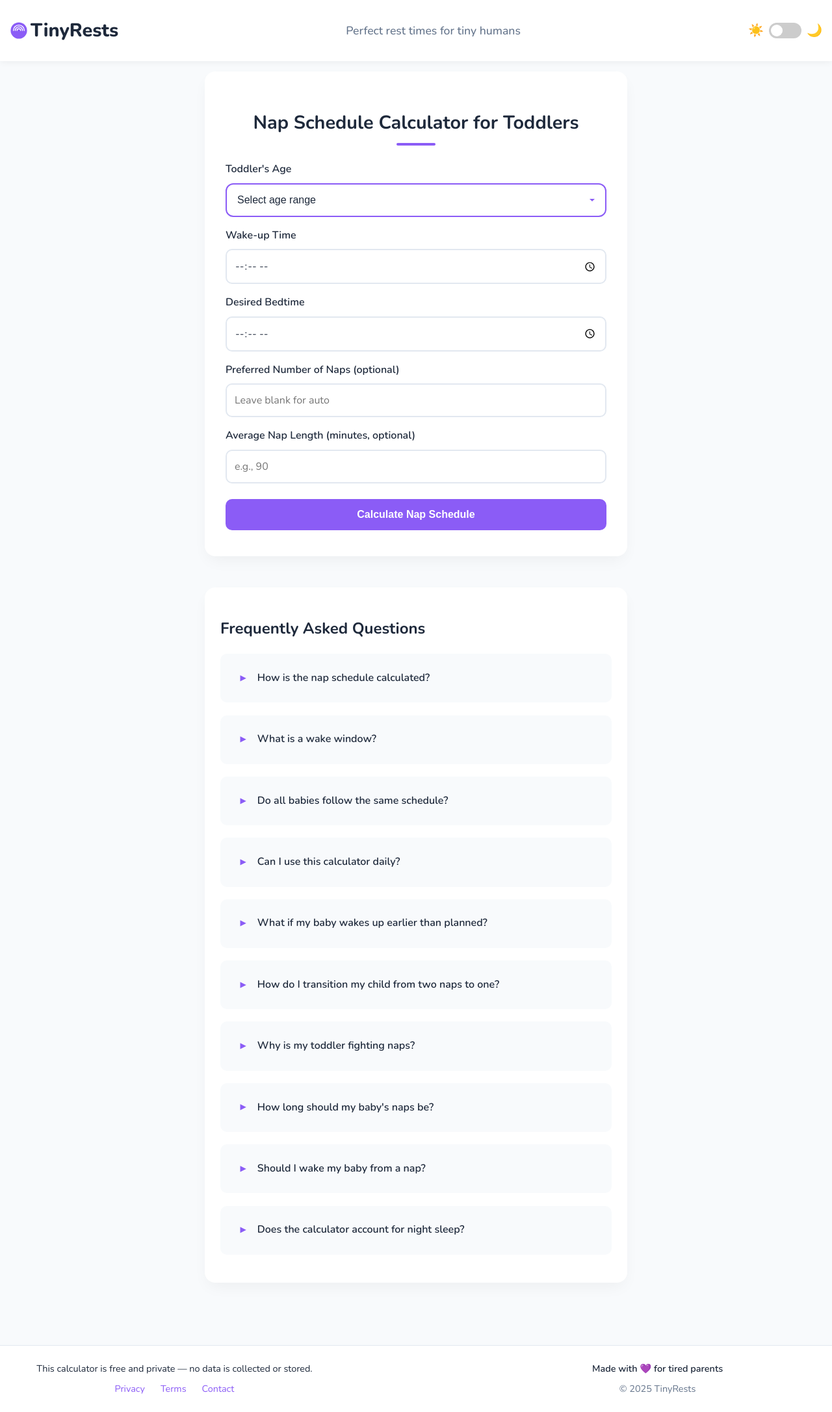
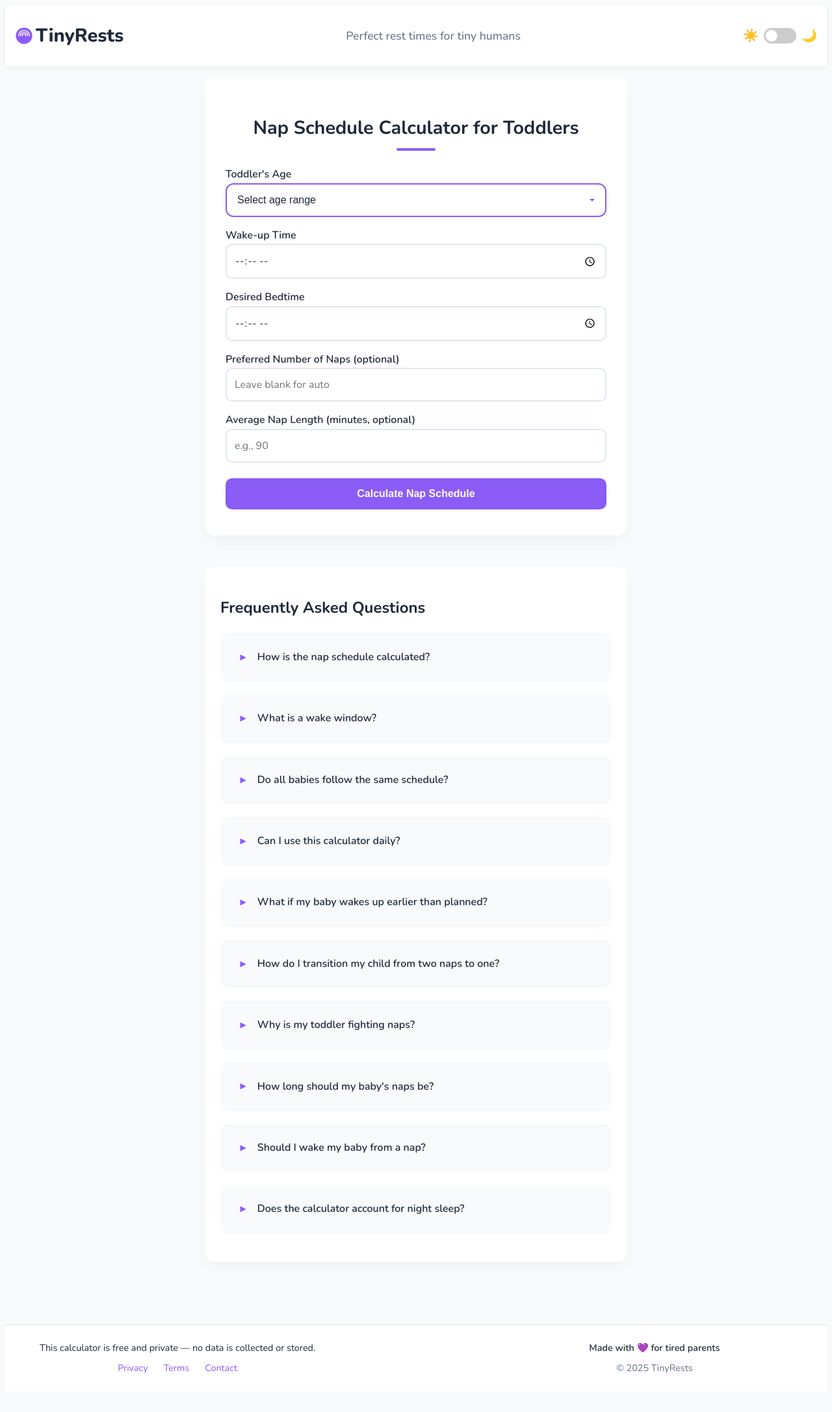
Before and after one commit to IUshakovsky/NapCalc, a Jekyll site: the page built from index.html, in a window 1280 px wide. Shown: the whole page at 65% size. Built offline with Jekyll 4.4.1, drawn with Linux system fonts in a browser that asks for light colours; after the commit the page ends 2149 px from its top, so only the background shows below that.

Commit message:
restore previous version

```diff
--- a/_layouts/default.html
+++ b/_layouts/default.html
@@ -1,29 +1,19 @@
 <!DOCTYPE html>
 <html lang="en">
 <head>
-  <!-- Preconnect to key resources - reduces connection setup time -->
+  <!-- Preconnect to key resources -->
   <link rel="preconnect" href="https://www.googletagmanager.com" crossorigin>
   <link rel="preconnect" href="https://cdn.jsdelivr.net" crossorigin>
   <link rel="preconnect" href="https://fonts.googleapis.com" crossorigin>
   <link rel="preconnect" href="https://fonts.gstatic.com" crossorigin>
 
-  <!-- Preload LCP elements and critical resources for faster rendering -->
-  <link rel="preload" as="style" href="{{ '/assets/css/bootstrap-custom.css' | relative_url }}" fetchpriority="high">
-  <link rel="preload" as="style" href="{{ '/assets/css/styles.css' | relative_url }}" fetchpriority="high">
+  <!-- Preload critical fonts -->
+  <link rel="preload" href="https://fonts.googleapis.com/css2?family=Nunito:wght@400;700&display=swap&text=ABCDEFGHIJKLMNOPQRSTUVWXYZabcdefghijklmnopqrstuvwxyz0123456789.,()-&font-display=swap" as="style">
+  <link rel="preload" href="https://fonts.googleapis.com/css2?family=Material+Symbols+Rounded:opsz,wght,FILL,GRAD@24,400,1,0&display=swap&font-display=swap" as="style">
 
-  <!-- Preload minimal subset of font for First Contentful Paint with block display -->
-  <link rel="preload" href="https://fonts.googleapis.com/css2?family=Nunito:wght@700&display=swap&text=TinyRestsPfcmhud&font-display=block" as="style" fetchpriority="high">
-  <link rel="stylesheet" href="https://fonts.googleapis.com/css2?family=Nunito:wght@700&display=swap&text=TinyRestsPfcmhud&font-display=block">
-
-  <!-- Inline SVG for instant first render -->
-  <style>
-    .logo-svg{width:28px;height:28px;display:inline-block}
-  </style>
-
-  <!-- Preload remaining fonts with lower priority -->
-  <link rel="preload" href="https://fonts.googleapis.com/css2?family=Nunito:wght@400;700&display=swap&text=ABCDEFGHIJKLMNOPQRSTUVWXYZabcdefghijklmnopqrstuvwxyz0123456789.,()-&font-display=swap" as="style">
-  <link rel="stylesheet" href="https://fonts.googleapis.com/css2?family=Nunito:wght@400;700&display=swap&text=ABCDEFGHIJKLMNOPQRSTUVWXYZabcdefghijklmnopqrstuvwxyz0123456789.,()-&font-display=swap" media="print" onload="this.media='all'">
-  <link rel="stylesheet" href="https://fonts.googleapis.com/css2?family=Material+Symbols+Rounded:opsz,wght,FILL,GRAD@24,400,1,0&display=swap&font-display=swap" media="print" onload="this.media='all'">
+  <!-- Load fonts with font-display: swap -->
+  <link rel="stylesheet" href="https://fonts.googleapis.com/css2?family=Nunito:wght@400;700&display=swap&text=ABCDEFGHIJKLMNOPQRSTUVWXYZabcdefghijklmnopqrstuvwxyz0123456789.,()-&font-display=swap">
+  <link rel="stylesheet" href="https://fonts.googleapis.com/css2?family=Material+Symbols+Rounded:opsz,wght,FILL,GRAD@24,400,1,0&display=swap&font-display=swap">
 
   <meta charset="UTF-8" />
   <meta name="viewport" content="width=device-width, initial-scale=1.0"/>
@@ -42,47 +32,52 @@
   <!-- Custom optimized Bootstrap CSS (33KB → 8KB) -->
   <link rel="stylesheet" href="{{ '/assets/css/bootstrap-custom.css' | relative_url }}">
 
-  <!-- CSS loading is optimized using the onload attribute on stylesheet links -->
+  <!-- loadCSS helper for non-render blocking CSS loading -->
+  <script>
+    /* loadCSS. [c]2017 Filament Group, Inc. MIT License */
+    (function(w){"use strict";if(!w.loadCSS){w.loadCSS=function(){};}
+    var rp=loadCSS.relpreload={};
+    rp.support=(function(){var ret;try{ret=w.document.createElement("link").relList.supports("preload")}catch(e){ret=!1;}
+    return function(){return ret;};})();
+    rp.bindMediaToggle=function(link){
+        var finalMedia=link.media||"all";
+        function enableStylesheet(){link.media=finalMedia;}
+        if(link.addEventListener){link.addEventListener("load",enableStylesheet);}
+        else if(link.attachEvent){link.attachEvent("onload",enableStylesheet);}
+        setTimeout(function(){link.rel="stylesheet";link.media="only x";
+        setTimeout(enableStylesheet,0);});};rp.poly=function(){
+        if(rp.support()){return;}
+        var links=w.document.getElementsByTagName("link");
+        for(var i=0;i<links.length;i++){
+        var link=links[i];
+        if(link.rel==="preload"&&link.getAttribute("as")==="style"&&!link.getAttribute("data-loadcss")){
+        link.setAttribute("data-loadcss",true);
+        rp.bindMediaToggle(link);}}};if(!rp.support()){
+        rp.poly();
+        var run=w.setInterval(rp.poly,500);
+        if(w.addEventListener){w.addEventListener("load",function(){rp.poly();w.clearInterval(run);});}
+        else if(w.attachEvent){w.attachEvent("onload",function(){rp.poly();w.clearInterval(run);});}}
+    if(typeof exports!=="undefined"){exports.loadCSS=loadCSS;}
+    else{w.loadCSS=loadCSS;}}(typeof global!=="undefined"?global:this));
+  </script>
 
-  <!-- Absolute critical CSS for First Contentful Paint only -->
+  <!-- Critical CSS inline for faster page rendering -->
   <style>
-    /* Ultra-minimal FCP styles - only what's needed for immediate render */
-    body{margin:0;font-family:"Nunito",system-ui,-apple-system,sans-serif;color:#1e293b;background-color:#f8fafc}
-    .container{width:100%;padding-right:15px;padding-left:15px;margin:0 auto;max-width:1140px}
-    .site-header{background-color:white;padding:1rem 0;box-shadow:0 2px 10px rgba(0,0,0,0.05)}
-    .header-content{display:flex;align-items:center;justify-content:center}
+    /* Inline critical CSS for faster initial render */
+    body{font-family:"Nunito",system-ui,-apple-system,"Segoe UI",Roboto,"Helvetica Neue",Arial,sans-serif;color:#1e293b;background-color:#f8fafc}
+    .container{width:100%;padding-right:15px;padding-left:15px;margin-right:auto;margin-left:auto}
+    .site-header{background-color:white;padding:1.5rem 0;box-shadow:0 2px 10px rgba(0,0,0,0.05)}
+    /* Restore original logo styling */
     .logo{display:flex;align-items:center}
     .logo-link{display:flex;align-items:center;text-decoration:none;color:#1e293b}
-    .logo-text{font-size:1.8rem;font-weight:800;margin:0}
-    .logo-icon{margin-right:4px}
-    .logo-svg circle{fill:#8b5cf6}
-    .logo-svg path{fill:none;stroke:white;stroke-width:5;stroke-linecap:round}
-  </style>
-
-  <!-- Additional critical CSS loaded asynchronously -->
-  <style media="print" onload="this.media='all';this.onload=null;">
-    /* Additional critical styles loaded after FCP */
-    body{line-height:1.6;min-height:100vh;display:flex;flex-direction:column}
-    .header-content{flex-wrap:wrap;gap:1rem;justify-content:space-between}
-    .logo-link{transition:all 0.3s cubic-bezier(0.4,0,0.2,1)}
-    .tagline{font-weight:500;color:#64748b;font-size:1.1rem}
-    .main-content{flex:1;padding-bottom:3rem;margin-top:1rem}
-    /* Critical calculator card styling for LCP */
-    .calculator-card{max-width:650px;margin:0 auto 3rem;padding:2.5rem;background:white;border-radius:16px;box-shadow:0 10px 25px -5px rgba(0,0,0,0.05);transition:transform 0.3s cubic-bezier(0.4,0,0.2,1)}
-    .title{font-size:1.8rem;font-weight:700;margin-bottom:1.5rem;color:#1e293b;text-align:center;position:relative}
-    .title:after{content:'';display:block;width:60px;height:4px;background:#8b5cf6;margin:0.5rem auto 0;border-radius:5px}
-    /* Form element styling for LCP */
-    select.form-select,input.form-control{border:2px solid #e2e8f0;border-radius:10px;padding:0.8rem 1rem;transition:all 0.2s ease;font-family:'Nunito',sans-serif;background-color:white;color:#1e293b}
-    .form-label{font-weight:600;display:block;margin-bottom:0.5rem;color:#334155}
-    .btn{display:inline-block;font-weight:600;text-align:center;vertical-align:middle;cursor:pointer;border:2px solid transparent;padding:0.75rem 1.5rem;font-size:1rem;line-height:1.5;border-radius:0.5rem;transition:all 0.15s ease-in-out}
-    .btn-primary{color:white;background-color:#8b5cf6;border-color:#8b5cf6}
-    .w-100{width:100%}
-    .mb-3{margin-bottom:1rem}
+    .logo-text{font-size:1.8rem;font-weight:800}
+    .tagline{font-weight:500;color:#64748b}
     /* Force logo text to maintain styling on mobile */
-    @media (max-width:768px){
-      .calculator-card{padding:1.5rem;margin:0 auto 2rem}
-      .header-content{position:relative;padding-top:0.5rem;flex-direction:column;text-align:center;justify-content:center}
+    @media (max-width:576px){
+      .logo-text{font-size:1.8rem !important;font-weight:800 !important}
+      .header-content{flex-direction:column;text-align:center}
     }
+    .calculator-card{background:white;border-radius:16px;box-shadow:0 10px 25px -5px rgba(0,0,0,0.05);padding:2rem;margin-bottom:3rem}
   </style>
 
   <!-- Load CSS directly to prevent layout shifts -->
@@ -115,12 +110,12 @@
       <div class="header-content">
         <div class="logo">
           <a href="{{ '/' | relative_url }}" class="logo-link">
-            <span class="logo-icon">
-              <svg class="logo-svg" viewBox="0 0 100 100" width="28" height="28">
-                <circle cx="50" cy="50" r="45" />
-                <path d="M20,50 a30,30 0 0 1 60,0" />
-                <path d="M30,50 a20,20 0 0 1 40,0" />
-                <path d="M40,50 a10,10 0 0 1 20,0" />
+            <span class="logo-icon custom-zzz">
+              <svg viewBox="0 0 100 100" width="28" height="28">
+                <circle cx="50" cy="50" r="45" fill="var(--primary)" />
+                <path d="M20,50 a30,30 0 0 1 60,0" fill="none" stroke="white" stroke-width="5" stroke-linecap="round" />
+                <path d="M30,50 a20,20 0 0 1 40,0" fill="none" stroke="white" stroke-width="5" stroke-linecap="round" />
+                <path d="M40,50 a10,10 0 0 1 20,0" fill="none" stroke="white" stroke-width="5" stroke-linecap="round" />
               </svg>
             </span>
             <span class="logo-text">TinyRests</span>
@@ -212,8 +207,8 @@
     });
   </script>
 
-  <!-- Dark Mode Script - deferred to improve page load time -->
-  <script defer>
+  <!-- Dark Mode Script -->
+  <script>
     document.addEventListener('DOMContentLoaded', function() {
       const darkModeToggle = document.getElementById('darkModeToggle');
       const htmlElement = document.documentElement;
```
Also changed, not shown: other parts of _layouts/default.html (+1 -32 lines). Lines whose indentation alone changed are shown as unchanged.
